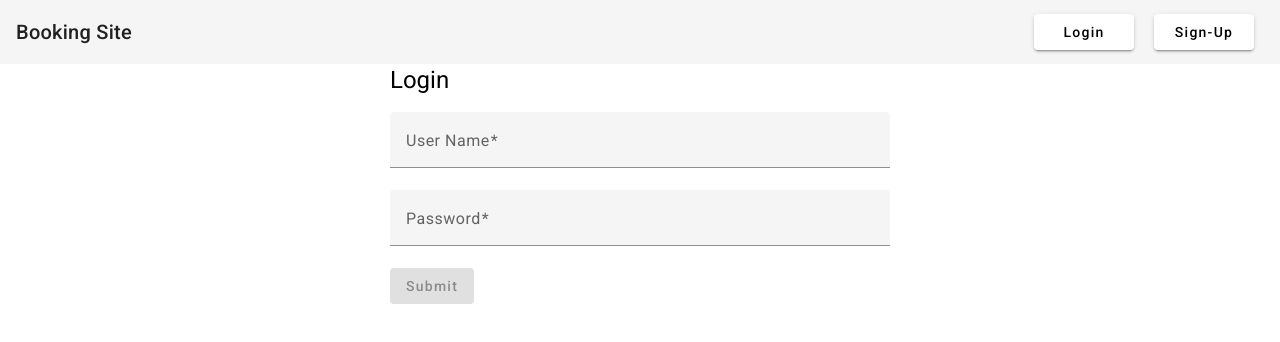
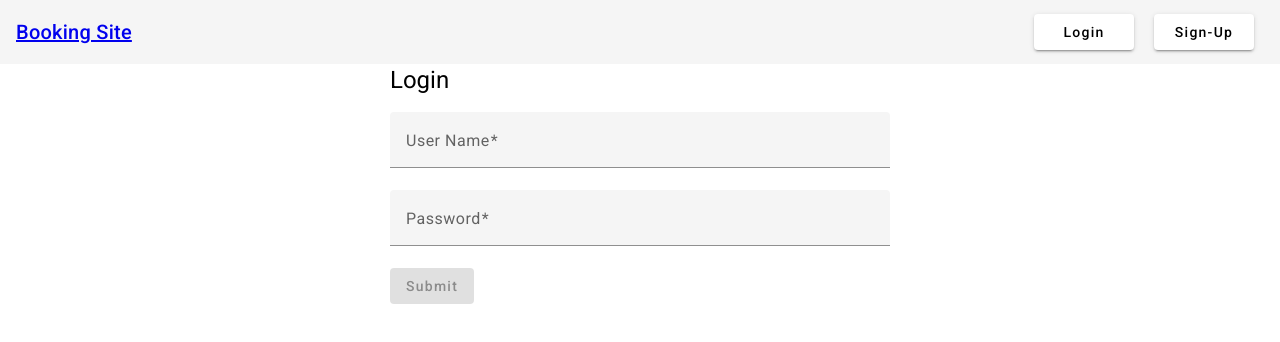
Before and after one commit to abfeb8/bookings-portal, an Angular app in the folder Frontend/Booking-app/: page /login in a window 1280 px wide. Shown: the top 342 px of the page. Built offline with nearby package versions, Linux system fonts and the light colour scheme.

Commit message:
added profile button

```diff
--- a/Frontend/Booking-app/src/app/app-routing.module.ts
+++ b/Frontend/Booking-app/src/app/app-routing.module.ts
@@ -10,7 +10,7 @@ const routes: Routes = [
   { path: 'login', component: LoginComponent },
   { path: 'register', component: RegisterComponent },
   { path: '', redirectTo: '/home', pathMatch: 'full' },
-  { path: 'user-profile', component: UserComponent, canActivate: [LoginGuardService] },
+  { path: 'profile', component: UserComponent, canActivate: [LoginGuardService] },
   { path: 'home', component: HomeComponent },
   { path: '**', redirectTo: '/home', pathMatch: 'full' }
 ];
--- a/Frontend/Booking-app/src/app/app.component.html
+++ b/Frontend/Booking-app/src/app/app.component.html
@@ -1,9 +1,10 @@
 <mat-toolbar>
-    <span>Booking Site</span>
+    <span><a [routerLink]='["/home"]'>Booking Site</a></span>
     <span class="spacer"></span>
     <button mat-raised-button [routerLink]='["/login"]' class="btn" *ngIf="!isUserLoggedIn()">Login</button>
     <button mat-raised-button [routerLink]='["/register"]' class="btn" *ngIf="!isUserLoggedIn()">Sign-Up</button>
     <button mat-raised-button class="btn" *ngIf="isUserLoggedIn()" (click)="logout()">Logout</button>
+    <button mat-raised-button class="btn" *ngIf="isUserLoggedIn()" [routerLink]='["/profile"]'>Profile</button>
 </mat-toolbar>
 
 <div class="body">
--- a/Frontend/Booking-app/src/app/user-auth/component/login/login.component.ts
+++ b/Frontend/Booking-app/src/app/user-auth/component/login/login.component.ts
@@ -1,6 +1,4 @@
-import { HttpClient } from '@angular/common/http';
 import { Component } from '@angular/core';
-import { UserService } from '../../services/user.service';
 import { UserLoginRequest } from 'src/app/interfaces/user-login-request';
 import { JwtServiceService } from '../../services/jwt-service.service';
 import { AuthService } from '../../services/auth.service';
@@ -24,8 +22,8 @@ export class LoginComponent {
         },
         error: err => console.log('Error: ', err),
         complete: () => {
-          console.log("User login request complete")
-          this.router.navigate(['/user-profile'])
+          console.log("User login request complete, navigating to /home")
+          this.router.navigate(['/home'])
         }
       }
     )
--- a/Frontend/Booking-app/src/app/user-auth/component/register/register.component.ts
+++ b/Frontend/Booking-app/src/app/user-auth/component/register/register.component.ts
@@ -2,6 +2,7 @@ import { Component } from '@angular/core';
 import { User } from 'src/app/class/user-class/user';
 import { UserService } from '../../services/user.service';
 import { JwtServiceService } from '../../services/jwt-service.service';
+import { Router } from '@angular/router';
 
 @Component({
   selector: 'app-register',
@@ -12,7 +13,7 @@ export class RegisterComponent {
 
   private user: User | undefined;
 
-  constructor(private userService: UserService, private jwtService: JwtServiceService) { }
+  constructor(private userService: UserService, private jwtService: JwtServiceService, private router: Router) { }
 
   registerUser(newUser: User): void {
     this.jwtService.clearSession();
@@ -23,7 +24,10 @@ export class RegisterComponent {
           this.jwtService.saveJwtToken(val);
         },
         error: err => console.log('Error: ', err),
-        complete: () => console.log("User creation request complete")
+        complete: () => {
+          console.log("User creation request complete, navigating to /home");
+          this.router.navigate(['/home'])
+        }
       }
     )
   }
```
